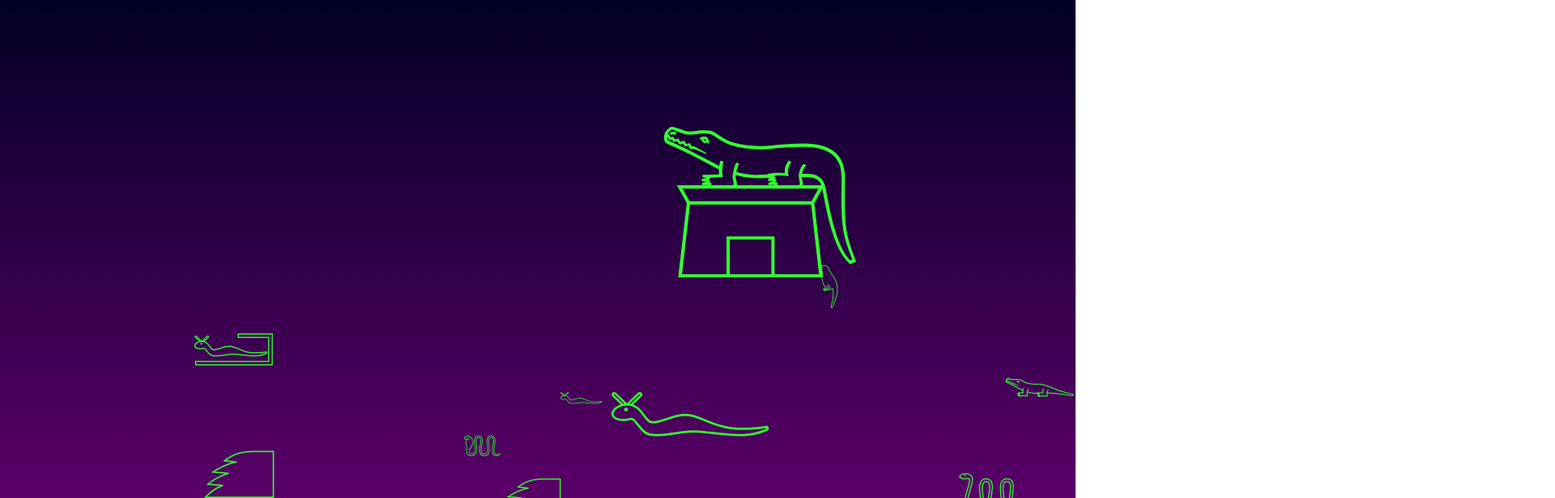
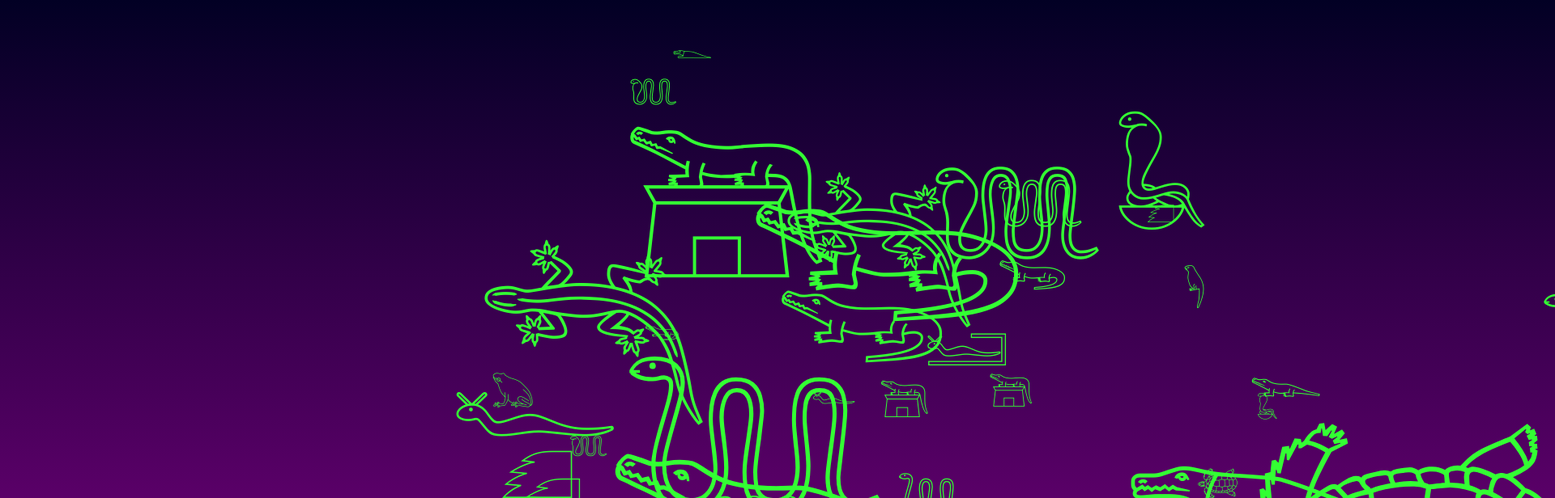
Before and after one commit to joan-s-molas/frogebox, a React (Create React App) app in the folder joan.io/: page / in a window 1280 px wide. Shown: the top 616 px of the page at 81% size, 1920 px wide, since content can reach past the window. Built offline with nearby package versions, Linux system fonts and the light colour scheme.

Commit message:
more stuff

```diff
--- a/joan.io/src/App.tsx
+++ b/joan.io/src/App.tsx
@@ -1,7 +1,7 @@
 import React, { useEffect, useState } from 'react';
 import { v4 as uuidv4 } from 'uuid';
 import styled, { createGlobalStyle } from 'styled-components';
-import { animated } from 'react-spring';
+import { keyframes } from 'styled-components';
 
 type Glyph = {
   id: string;
@@ -11,6 +11,16 @@ type Glyph = {
   speed: number;
   left: number;
 };
+
+const moveRight = keyframes`
+  from { transform: translateX(-100%); }
+  to { transform: translateX(calc(100vw + 100%)); }
+`;
+
+//const moveRight = keyframes`
+//  from { transform: translateX(0); }
+//  to { transform: translateX(calc(100vw + 100%)); }
+//`;
 
 const GlobalStyle = createGlobalStyle`
   body {
@@ -28,9 +38,10 @@ const GlobalStyle = createGlobalStyle`
 
 const glyphs = ["𓆈","𓆉","𓆊","𓆋","𓆌","𓆍","𓆎","𓆏","𓆐","𓆑","𓆒","𓆘","𓆙","𓆚"];
 
-const GlyphContainer = styled(animated.div)<{size: number}>`
+const GlyphContainer = styled.div<{size: number, speed: number}>`
   position: absolute;
   font-size: ${({size}) => `${size}em`};
+  animation: ${moveRight} linear ${({speed}) => `${speed}s`} infinite;
 `;
 
 const App: React.FC = () => {
@@ -46,27 +57,12 @@ const App: React.FC = () => {
         char: glyphs[Math.floor(Math.random() * glyphs.length)],
         top: Math.random() * 100,
         size,
-        speed: Math.random() * 5 + size / 4, // Smaller glyphs are slower
+        speed: Math.random() * 10 + size / 4, // Smaller glyphs are slower
         left: 0,
       };
 
       setGlyphs((glyphs) => [...glyphs, newGlyph]);
     }, 100);
-
-    return () => clearInterval(interval);
-  }, []);
-
-  useEffect(() => {
-    const interval = setInterval(() => {
-      setGlyphs((glyphs) =>
-        glyphs
-          .map((glyph) => ({
-            ...glyph,
-            left: glyph.left + glyph.speed,
-          }))
-          .filter((glyph) => glyph.left < 100)
-      );
-    }, 50);
 
     return () => clearInterval(interval);
   }, []);
@@ -77,8 +73,9 @@ const App: React.FC = () => {
       {glyphsState.map((glyph: Glyph) => (
         <GlyphContainer
           key={glyph.id}
-          style={{ top: `${glyph.top}%`, left: `${glyph.left}%` }}
+          style={{ top: `${glyph.top}%` }}
           size={glyph.size}
+          speed={glyph.speed}
         >
           {glyph.char}
         </GlyphContainer>
```
Also changed, not shown: 1 other file (tests, documents, lock files or other folders).
